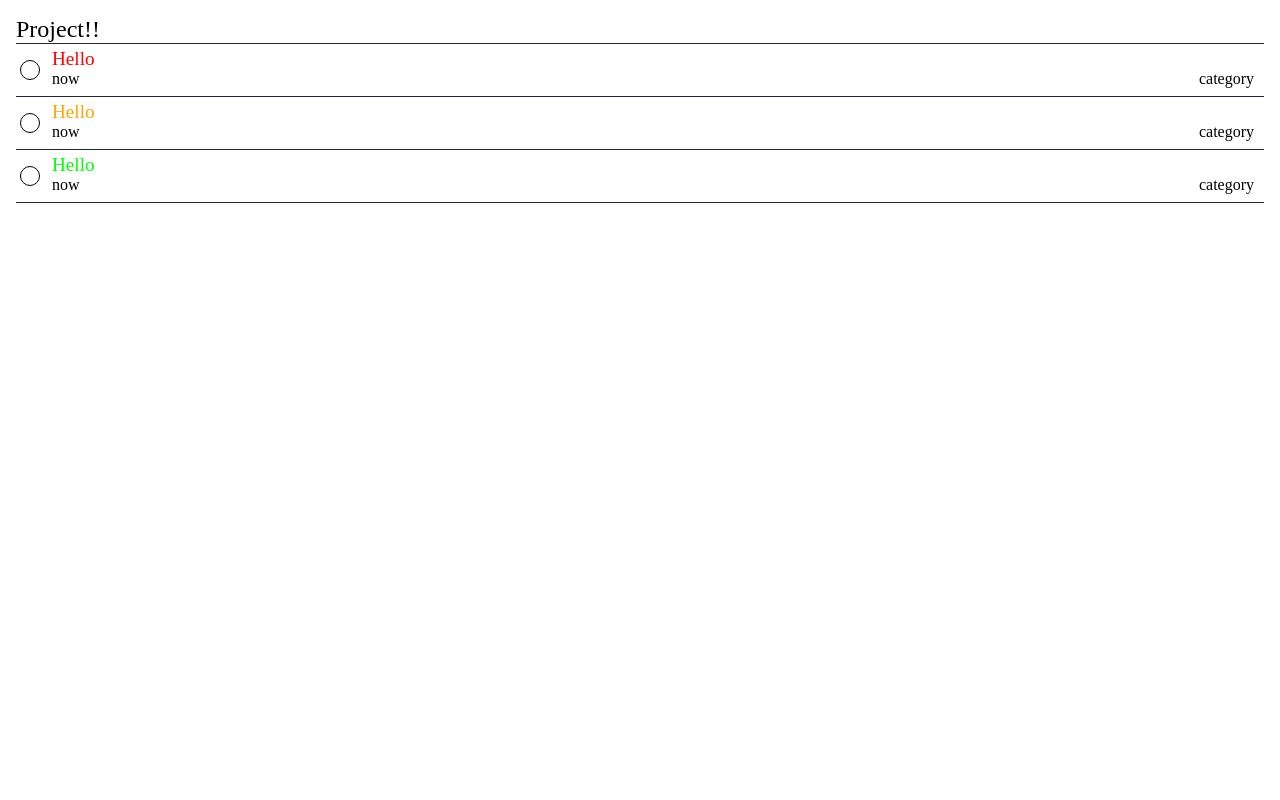
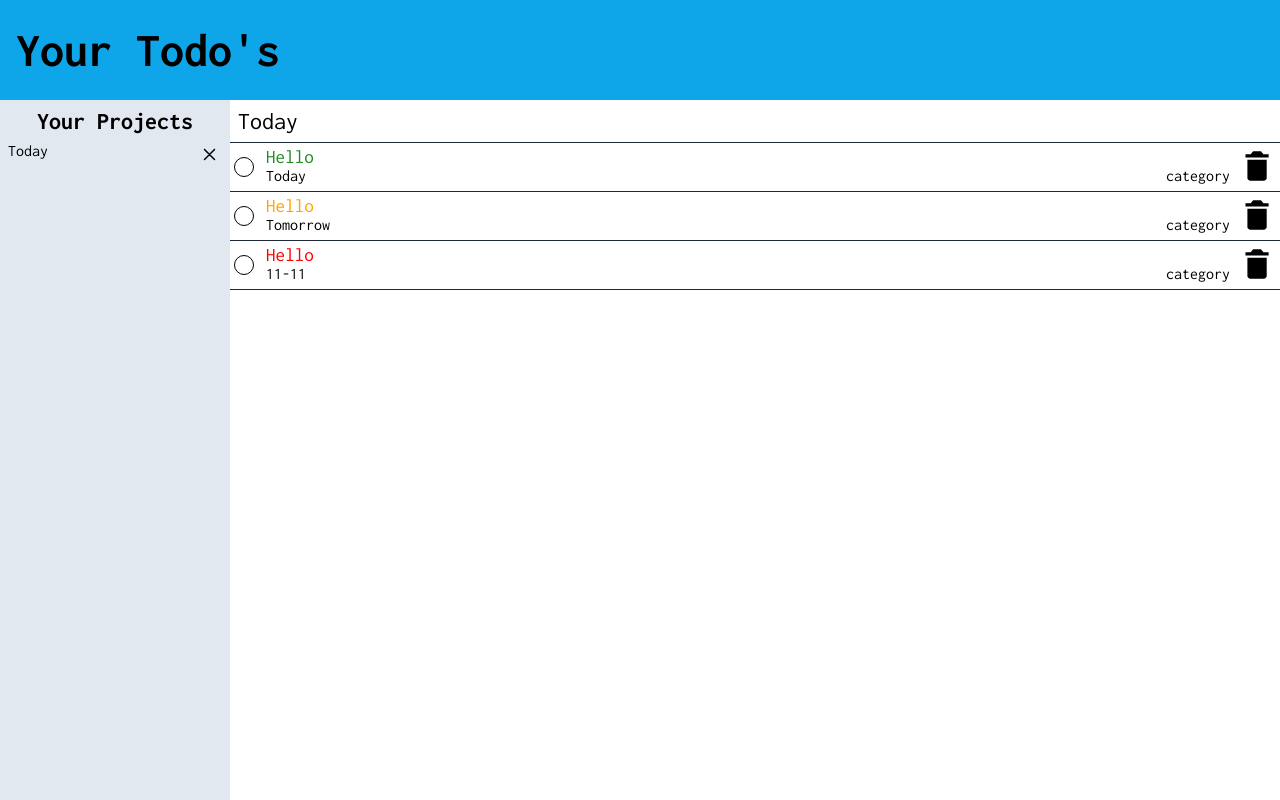
Before and after one commit to TenzinPlatter/todo-list, a website built with webpack: page src/template.html in a window 1280 px wide. Built offline with nearby package versions, Linux system fonts and the light colour scheme.

Commit message:
Main layout and daily project

```diff
--- a/src/index.js
+++ b/src/index.js
@@ -1,75 +1,33 @@
 import Item from "./js/item";
 import Project from "./js/project";
+import UIController from "./js/uiController";
 import "./styles.css";
 
-function displayTodoItem(item, parent) {
-	const container = document.createElement("div");
-	container.classList.add("todo-item");
+function getCurrentDate(offset = 0) {
+	const today = new Date();
+	let date = new Date(today.setDate(today.getDate() + offset));
 
-	const completeCircle = document.createElement("div");
-	completeCircle.classList.add("circle" + item.priority);
-	container.appendChild(completeCircle);
-	completeCircle.addEventListener("click", () => {
-		let done = item.toggleDone();
-		if (done) {
-			completeCircle.classList.remove("unfinished");
-			completeCircle.classList.add("finished");
-			parent.removeChild(container);
-		}
-	});
+	let month = date.getMonth() + 1;
+	let day = date.getDate();
 
-	const titleContainer = document.createElement("div");
-	titleContainer.textContent = item.title;
-	titleContainer.classList.add("title" + item.priority);
-	container.appendChild(titleContainer);
-
-	const categoryContainer = document.createElement("div");
-	categoryContainer.textContent = item.category;
-	categoryContainer.classList.add("category");
-	container.appendChild(categoryContainer);
-
-	const dueDateContainer = document.createElement("div");
-	dueDateContainer.textContent = item.dueDate;
-	dueDateContainer.classList.add("due-date");
-	container.appendChild(dueDateContainer);
-
-	parent.appendChild(container);
-	return container;
+	return `${day}-${month}`;
 }
 
-function displayProject(project, parent) {
-	const finalBar = document.createElement("div");
+const display = new UIController();
 
-	const container = document.createElement("div");
-	container.classList.add("project");
+const daily = new Project("Today");
+const projectContainer = document.createElement("div");
 
-	const title = document.createElement("div");
-	title.classList.add("title");
-	title.textContent = project.title;
-	container.appendChild(title);
-
-	for (let i = 0; i < project.items.length; i++) {
-		const bar = document.createElement("div");
-		bar.classList.add("bar");
-		container.appendChild(bar);
-		displayTodoItem(project.items[i], container);
-	}
-
-	finalBar.classList.add("bar");
-	container.appendChild(finalBar);
-
-	parent.appendChild(container);
-	mutationObserver.observe(container, { childList: true });
-	return container;
+for (let i = 1; i < 4; i++) {
+	let item = new Item("Hello", "category", getCurrentDate(i - 1), i);
+	daily.addItem(item);
 }
 
-const body = document.querySelector("body");
-const project = new Project("Project!!");
+display.addProject(daily, projectContainer);
 
-for (let i = 1; i < 4; i++) {
-	let item = new Item("Hello", "category", "now", i);
-	console.log(item);
-	project.addItem(item);
+onbeforeunload = (event) => {
+	// will be called when tab is closed
+	//TODO: store all projects
 }
 
-const projectDOM = displayProject(project, body);
+export { getCurrentDate };
--- a/src/js/item.js
+++ b/src/js/item.js
@@ -1,10 +1,18 @@
+import { nanoid } from "nanoid"
+
 class Item {
-	constructor(title, category, dueDate, priority) {
+	constructor(
+		title,
+		category = "Miscellaneous",
+		dueDate = "Today",
+		priority = 1
+	) {
 		this.title = title;
 		this.category = category;
 		this.dueDate = dueDate;
 		this.priority = priority;
 		this.done = false;
+		this.uid = nanoid();
 	}
 
 	toggleDone() {
--- a/src/js/project.js
+++ b/src/js/project.js
@@ -1,12 +1,19 @@
+import { nanoid } from 'nanoid';
+
 class Project {
 	constructor(title) {
 		this.title = title;
 		this.items = [];
+		this.uid = nanoid();
 	}
 
 	addItem(item) {
 		this.items.push(item);
 	}
+
+	isEmpty() {
+		return this.items.length == 0;
+	}
 }
 
 export default Project;
--- /dev/null
+++ b/src/js/uiController.js
@@ -0,0 +1,143 @@
+import binSVG from "../assets/bin.svg";
+import crossSVG from "../assets/cross.svg";
+import { getCurrentDate } from "../index";
+
+class UIController {
+	constructor() {
+		this.projects = [];
+		this.selectedProject = null;
+	}
+
+	display() {
+		this.displaySidebar();
+		this.displayMain();
+	}
+
+	displayMain() {
+		if (!this.selectedProject) {
+			this.selectedProject = this.projects.find(
+				project => project.title === "Today"
+			);
+		}
+
+		const container = document.querySelector("#project-view");
+		displayProject(this.selectedProject, container);
+	}
+
+	displaySidebar() {
+		const sidebar = document.querySelector("#sidebar");
+		const parent = document.createElement("div");
+		parent.classList.add("project-titles");
+		sidebar.appendChild(parent);
+
+		for (const project of this.projects) {
+			const container = document.createElement("div");
+			container.classList.add("project-title");
+
+			const text = document.createElement("p");
+			text.textContent = project.title;
+
+			const cross = document.createElement("img");
+			cross.src = crossSVG;
+
+			container.appendChild(text);
+			container.appendChild(cross);
+
+			if (project.name === "Today") {
+				parent.insertBefore(container, parent.firstChild);
+			} else {
+				parent.appendChild(container);
+			}
+		}
+	}
+
+	addProject(project) {
+		this.projects.push(project);
+		this.display();
+	}
+}
+
+function displayTodoItem(item, parent) {
+	const container = document.createElement("div");
+	container.classList.add("todo-item");
+	container.classList.add("unfinished");
+
+	const completeCircle = document.createElement("div");
+	completeCircle.classList.add("circle" + item.priority);
+	container.appendChild(completeCircle);
+	completeCircle.addEventListener("click", () => {
+		container.classList.toggle("unfinished");
+		container.classList.toggle("finished");
+	});
+
+	const titleContainer = document.createElement("div");
+	titleContainer.textContent = item.title;
+	titleContainer.classList.add("title" + item.priority);
+	container.appendChild(titleContainer);
+
+	const categoryContainer = document.createElement("div");
+	categoryContainer.textContent = item.category;
+	categoryContainer.classList.add("category");
+	container.appendChild(categoryContainer);
+
+	const dueDateContainer = document.createElement("div");
+	dueDateContainer.classList.add("due-date");
+	container.appendChild(dueDateContainer);
+
+	if (item.dueDate === getCurrentDate()) {
+		dueDateContainer.textContent = "Today"
+	} else if (item.dueDate === getCurrentDate(1)) {
+		dueDateContainer.textContent = "Tomorrow";
+	} else {
+		dueDateContainer.textContent = item.dueDate;
+	}
+
+	const imgContainer = document.createElement("div");
+	imgContainer.classList.add("bin");
+	const img = document.createElement("img");
+	img.src = binSVG;
+	imgContainer.appendChild(img);
+	container.appendChild(imgContainer);
+
+	imgContainer.addEventListener("click", () => {
+		parent.dispatchEvent(
+			new CustomEvent("removedTodoItem", { bubbles: true, })
+		)
+	})
+
+	parent.appendChild(container);
+	return container;
+}
+
+function displayProject(project, parent) {
+	const container = document.createElement("div");
+	container.classList.add("project");
+
+	const title = document.createElement("div");
+	title.classList.add("title");
+	title.textContent = project.title;
+	container.appendChild(title);
+
+	const startBar = document.createElement("div");
+	startBar.classList.add("bar");
+	container.appendChild(startBar);
+
+	for (let i = 0; i < project.items.length; i++) {
+		const itemContainer = document.createElement("div");
+
+		displayTodoItem(project.items[i], itemContainer);
+		const bar = document.createElement("div");
+		bar.classList.add("bar");
+		itemContainer.appendChild(bar);
+
+		container.appendChild(itemContainer);
+		itemContainer.addEventListener("removedTodoItem", () => {
+			container.removeChild(itemContainer);
+		});
+	}
+
+	parent.appendChild(container);
+	return container;
+}
+
+export default UIController;
--- a/src/styles.css
+++ b/src/styles.css
@@ -2,10 +2,7 @@
 	padding: 0px;
 	margin: 0px;
 	box-sizing: border-box;
-}
-
-body {
-	padding: 16px;
+	font-family: Inconsolata;
 }
 
 .bar {
@@ -14,7 +11,7 @@ body {
 
 .todo-item {
 	display: grid;
-	grid-template: 1fr 1fr / 20px 12px 4fr 3fr;
+	grid-template: 1fr 1fr / 20px 12px 4fr 140px 40px;
 	width: 100%;
 	padding: 4px;
 }
@@ -37,7 +34,7 @@ div[class*=' title'], div[class^='title'] {
 }
 
 .title1 {
-	color: red;
+	color: forestgreen;
 }
 
 .title2 {
@@ -45,11 +42,12 @@ div[class*=' title'], div[class^='title'] {
 }
 
 .title3 {
-	color: lime;
+	color: red;
 }
 
 /* gets all items with a class starting with circle */
-div[class*=' circle'], div[class^='circle'] {
+div[class*=' circle'],
+div[class^='circle'] {
 	width: 20px;
 	height: 20px;
 	border-radius: 50%;
@@ -62,13 +60,74 @@ div[class*=' circle'], div[class^='circle'] {
 
 .project > .title {
 	font-size: 1.5rem;
+	margin: 8px;
 }
 
-div[class*=' circle'].finished, div[class^='circle'].finished {
+.finished div[class*=' circle'],
+.finished div[class^='circle'] {
 	background: rgba(30, 144, 255, 0.8);
 }
 
-div[class*=' circle'].unfinished:hover,
-div[class^='circle'].unfinished:hover {
+.finished {
+	opacity: 0.5;
+}
+
+.unfinished div[class*=' circle']:hover,
+.unfinished div[class^='circle']:hover {
 	background: rgba(30, 144, 255, 0.8);
 }
+
+.bin > img {
+	width: 40px;
+}
+
+.bin {
+	grid-column: 5 / 6;
+	grid-row: 1 / 3;
+	display: flex;
+	align-items: flex-end;
+}
+
+#content {
+	width: 100vw;
+	height: 100vh;
+	display: grid;
+	grid-template: 100px 1fr / 230px 1fr;
+}
+
+#nav {
+	grid-column: 1 / 3;
+	grid-row: 1 / 2;
+	background: #0ea5e9;
+	display: flex;
+	align-items: center;
+}
+
+#nav > h1 {
+	font-size: 3rem;
+	margin: 16px;
+}
+
+#sidebar {
+	background: #e2e8f0;
+	text-align: center;
+}
+
+#sidebar > h2 {
+	margin: 8px 0;
+}
+
+.project-title {
+	display: flex;
+	justify-content: space-between;
+	padding: 0 8px;
+}
+
+.project-title:hover {
+	background: rgba(0, 0, 0, 0.2);
+	border-radius: 2px;
+}
+
+.project-title > img {
+	width: 25px;
+}
--- a/src/template.html
+++ b/src/template.html
@@ -1,10 +1,25 @@
 <!DOCTYPE html>
 <html lang="en">
 	<head>
+		<style>
+		@import url('https://fonts.googleapis.com/css2?family=Inconsolata:wght@200..900&display=swap');
+		</style>
 		<meta charset="UTF-8">
 		<meta name="viewport" content="width=device-width, initial-scale=1.0">
 		<title>Todo List</title>
 	</head>
 	<body>
+		<div id="content">
+			<div id="sidebar">
+				<h2>Your Projects</h2>
+			</div>
+
+			<div id="nav">
+				<h1>Your Todo's</h1>
+			</div>
+
+			<div id="project-view"></div>
+		</div>
+
 	</body>
 </html>
```
Also changed, not shown: src/js/storage.js (added, +30 -0 lines), src/assets/bin.svg (added), src/assets/cross.svg (added), 1 other file.
